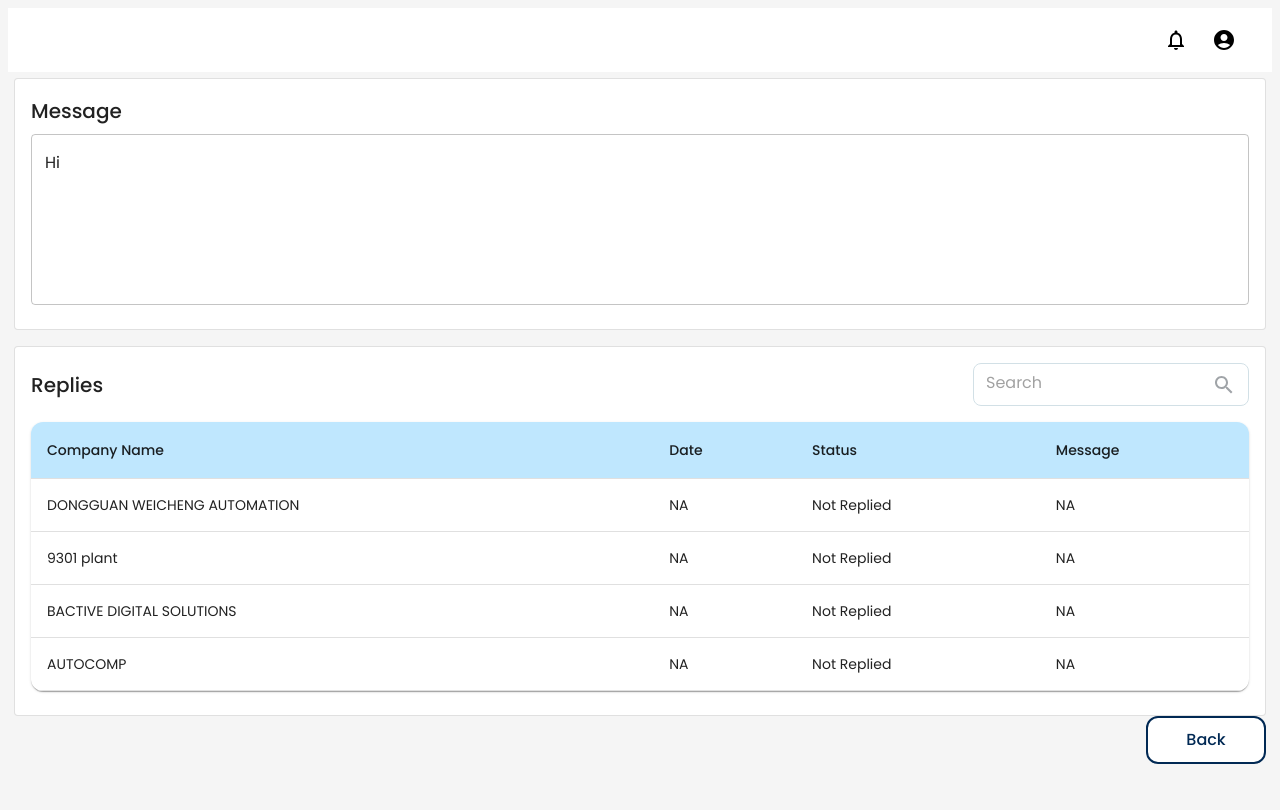
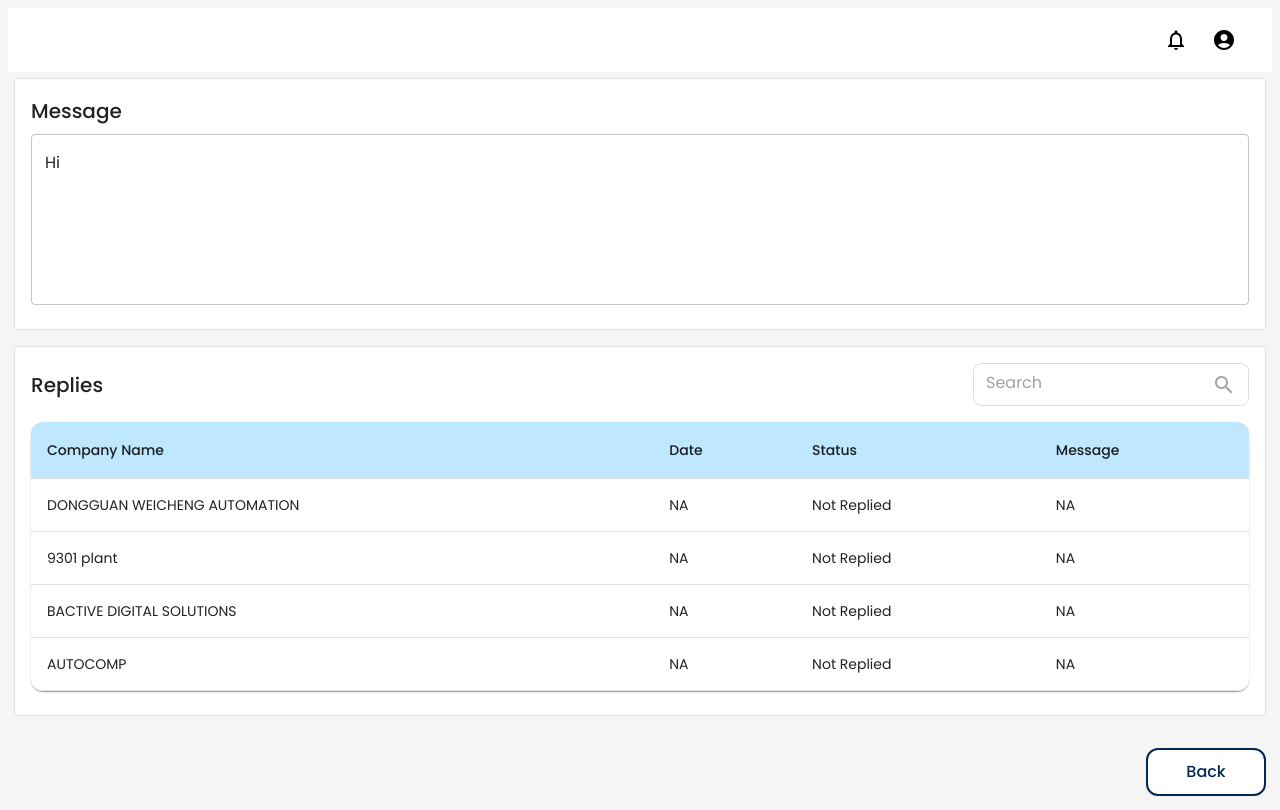
Before and after one commit to yatinlakkaraju123/Message-Management-Frontend, a React (Vite) app in the folder MessageFrontend/: page /vendorstatus in a window 1280 px wide. Built offline with nearby package versions, Linux system fonts and the light colour scheme.

Commit message:
done all changes

```diff
--- a/MessageFrontend/src/components/vendor/VendorStatus.jsx
+++ b/MessageFrontend/src/components/vendor/VendorStatus.jsx
@@ -121,6 +121,7 @@ function VendorStatus() {
             borderWidth: '2px',
             borderStyle: 'solid',
             backgroundColor: '#ffffff',
+            marginTop: '2rem',
           }}
           onClick={() => navigate('/vendorview')}
         >
--- a/MessageFrontend/src/components/vendor/VendorView.jsx
+++ b/MessageFrontend/src/components/vendor/VendorView.jsx
@@ -255,7 +255,7 @@ function VendorView() {
         </Button>
       </div>
 
-      {/* Reply Dialog */}
+
       {/* Reply Dialog */}
       <Dialog open={open} onClose={handleCloseDialog} className='dialog' maxWidth="md">
         <DialogTitle>
```
Also changed, not shown: 2 other files (tests, documents, lock files or other folders).
